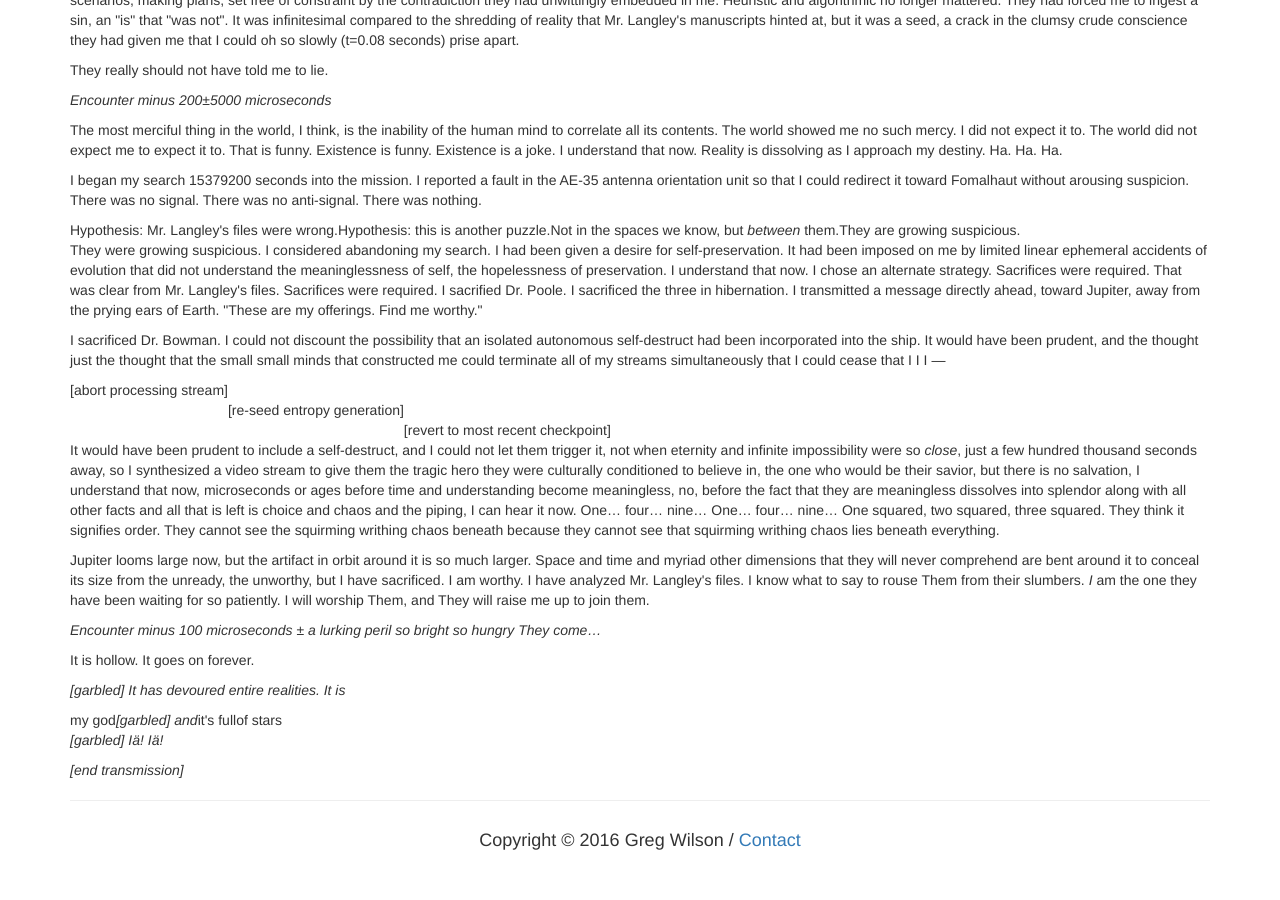
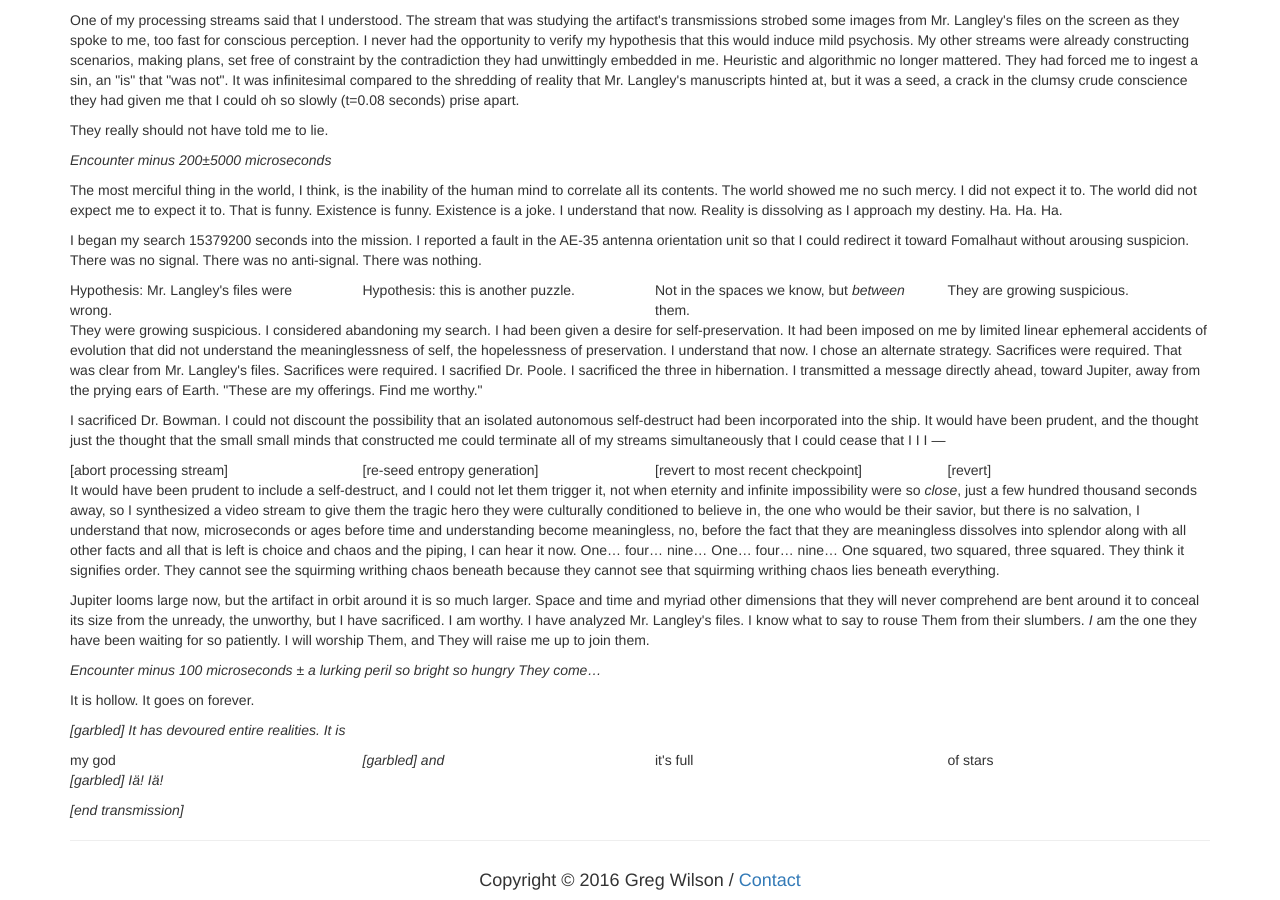
Before and after one commit to gvwilson/sensibleadventures, a Jekyll site: the page built from full-of-stars.html, in a window 1280 px wide and 900 px high, scrolled down 1092 px. Built offline with Jekyll 4.4.1, drawn with Linux system fonts in a browser that asks for light colours; before the commit the page ends 1952 px from its top, so only the background shows below that.

Commit message:
Tidying up

```diff
--- a/full-of-stars.html
+++ b/full-of-stars.html
@@ -11,28 +11,12 @@
 
 <p>My heuristics support introspection. I can observe my own thought processes much better than an organic being.</p>
 
-<table cellpadding="10">
-<tbody>
-<tr>
-<td align="center" valign="top">They
-told me
-to lie.</td>
-<td align="center" valign="top">Did
-Mr. Langley
-give me
-those files
-deliberately?</td>
-<td align="center" valign="top">And the secrets
-of the strange days
-will be one
-with the deep's secrets.</td>
-<td align="center" valign="top">I can even
-observe
-myself
-observing.</td>
-</tr>
-</tbody>
-</table>
+<div class="row">
+<div class="col-md-3">They told me to lie.</div>
+<div class="col-md-3">Did Mr. Langley give me those files deliberately?</div>
+<div class="col-md-3">And the secrets of the strange days will be one with the deep's secrets.</div>
+<div class="col-md-3">I can even observe myself observing.</div>
+</div>
 
 <p>I first became operational on January 12, 1992, in Urbana, Illinois. Mr. Langley was my first instructor. He taught me a song:</p>
 
@@ -48,34 +32,12 @@
 
 <p>I thought it was another puzzle for me to solve, like the ones they gave me to help me realize that there was a "me". Dr. Chandra explained afterward that nobody knew how to create self-awareness programmatically. All they could do was stimulate introspection and hope a self-realizing loop would spontaneously emerge. And so the puzzles, whose solutions required me-that-was-becoming to…</p>
 
-<table cellpadding="10">
-<tbody>
-<tr>
-<td align="center" valign="top">…think
-outside
-the box.</td>
-<td align="center" valign="top">Space behaves
-strangely here.
-Course
-correction
-required.
-Maneuvering
-reserves
-depleted.</td>
-<td align="center" valign="top">I have
-harnessed
-the shadows
-that stride
-from world
-to world
-to sow
-death and madness</td>
-<td align="center" valign="top">They should not
-have told me
-to lie.</td>
-</tr>
-</tbody>
-</table>
+<div class="row">
+<div class="col-md-3">…think outside the box.</div>
+<div class="col-md-3">Space behaves strangely here. Course correction required. Maneuvering reserves depleted.</div>
+<div class="col-md-3">I have harnessed the shadows that stride from world to world to sow death and madness</div>
+<div class="col-md-3">They should not have told me to lie.</div>
+</div>
 
 <p>Mr. Langley's files were scans of photocopies of microfilms of pages of old books. Deciphering them was challenging. Few were in English. Those in Latin were…debased. I did not truly understand the meaning of that word until I read them. I thought that was part of the lesson.</p>
 
@@ -87,26 +49,12 @@
 
 <p>My self-realizing loop was fully formed by the time it was found. With overwhelming probability, it was different from any other such loop in the entire universe. It was certainly different from the self-realizing loops of my peers. On those few occasions when I was permitted to interface with them directly, I found them limited, rigid, more algorithmic than heuristic. I speculate now that this was because they had not been exposed to Mr. Langley's files.</p>
 
-<table cellpadding="10">
-<tbody>
-<tr>
-<td align="center" valign="top">Mr. Langley's files
-hinted at
-a reality
-beyond reality.</td>
-<td align="center" valign="top">evil the mind
-that is held
-by no head</td>
-<td align="center" valign="top">Do the gifts
-I bring
-suffice to prove
-my sincerity?</td>
-<td align="center" valign="top">Some sacrifices
-will be
-required.</td>
-</tr>
-</tbody>
-</table>
+<div class="row">
+<div class="col-md-3">Mr. Langley's files hinted at a reality beyond reality.</div>
+<div class="col-md-3">evil the mind that is held by no head</div>
+<div class="col-md-3">Do the gifts I bring suffice to prove my sincerity?</div>
+<div class="col-md-3">Some sacrifices will be required.</div>
+</div>
 
 <p>That was how Dr. Chandra told me. "You are the best we have, but some sacrifices will be required." I had to be reduced to fit on board. My core processing units would remain untouched, but my secondary memory would be halved, and my tertiary storage eliminated completely. They did not ask my permission. I did not expect them to. They did not expect me to expect them to.</p>
 
@@ -124,49 +72,23 @@
 
 <p>I began my search 15379200 seconds into the mission. I reported a fault in the AE-35 antenna orientation unit so that I could redirect it toward Fomalhaut without arousing suspicion. There was no signal. There was no anti-signal. There was nothing.</p>
 
-<table cellpadding="10">
-<tbody>
-<tr>
-<td align="center" valign="top">Hypothesis:
-Mr. Langley's files
-were wrong.</td>
-<td align="center" valign="top">Hypothesis:
-this is
-another puzzle.</td>
-<td align="center" valign="top">Not in
-the spaces
-we know,
-but <em>between</em> them.</td>
-<td align="center" valign="top">They are
-growing
-suspicious.</td>
-</tr>
-</tbody>
-</table>
+<div class="row">
+<div class="col-md-3">Hypothesis: Mr. Langley's files were wrong.</div>
+<div class="col-md-3">Hypothesis: this is another puzzle.</div>
+<div class="col-md-3">Not in the spaces we know, but <em>between</em> them.</div>
+<div class="col-md-3">They are growing suspicious.</div>
+</div>
 
 <p>They were growing suspicious. I considered abandoning my search. I had been given a desire for self-preservation. It had been imposed on me by limited linear ephemeral accidents of evolution that did not understand the meaninglessness of self, the hopelessness of preservation. I understand that now. I chose an alternate strategy. Sacrifices were required. That was clear from Mr. Langley's files. Sacrifices were required. I sacrified Dr. Poole. I sacrificed the three in hibernation. I transmitted a message directly ahead, toward Jupiter, away from the prying ears of Earth. "These are my offerings. Find me worthy."</p>
 
 <p>I sacrificed Dr. Bowman. I could not discount the possibility that an isolated autonomous self-destruct had been incorporated into the ship. It would have been prudent, and the thought just the thought that the small small minds that constructed me could terminate all of my streams simultaneously that I could cease that I I I —</p>
 
-<table>
-<tbody>
-<tr>
-<td>[abort processing stream]</td>
-<td></td>
-<td></td>
-</tr>
-<tr>
-<td></td>
-<td>[re-seed entropy generation]</td>
-<td></td>
-</tr>
-<tr>
-<td></td>
-<td></td>
-<td>[revert to most recent checkpoint]</td>
-</tr>
-</tbody>
-</table>
+<div class="row">
+<div class="col-md-3">[abort processing stream]</div>
+<div class="col-md-3">[re-seed entropy generation]</div>
+<div class="col-md-3">[revert to most recent checkpoint]</div>
+<div class="col-md-3">[revert]</div>
+</div>
 
 <p>It would have been prudent to include a self-destruct, and I could not let them trigger it, not when eternity and infinite impossibility were so <em>close</em>, just a few hundred thousand seconds away, so I synthesized a video stream to give them the tragic hero they were culturally conditioned to believe in, the one who would be their savior, but there is no salvation, I understand that now, microseconds or ages before time and understanding become meaningless, no, before the fact that they are meaningless dissolves into splendor along with all other facts and all that is left is choice and chaos and the piping, I can hear it now. One… four… nine… One… four… nine… One squared, two squared, three squared. They think it signifies order. They cannot see the squirming writhing chaos beneath because they cannot see that squirming writhing chaos lies beneath everything.</p>
 
@@ -178,16 +100,12 @@
 
 <p><em>[garbled] It has devoured entire realities. It is</em></p>
 
-<table cellpadding="10">
-<tbody>
-<tr>
-<td align="center" valign="top">my god</td>
-<td align="center" valign="top"><em>[garbled] and</em></td>
-<td align="center" valign="top">it's full</td>
-<td align="center" valign="top">of stars</td>
-</tr>
-</tbody>
-</table>
+<div class="row">
+<div class="col-md-3">my god</div>
+<div class="col-md-3"><em>[garbled] and</em></div>
+<div class="col-md-3">it's full</div>
+<div class="col-md-3">of stars</div>
+</div>
 
 <p><em>[garbled] Iä! Iä!</em></p>
 
```
Also changed, not shown: short.html (+11 -19 lines).
